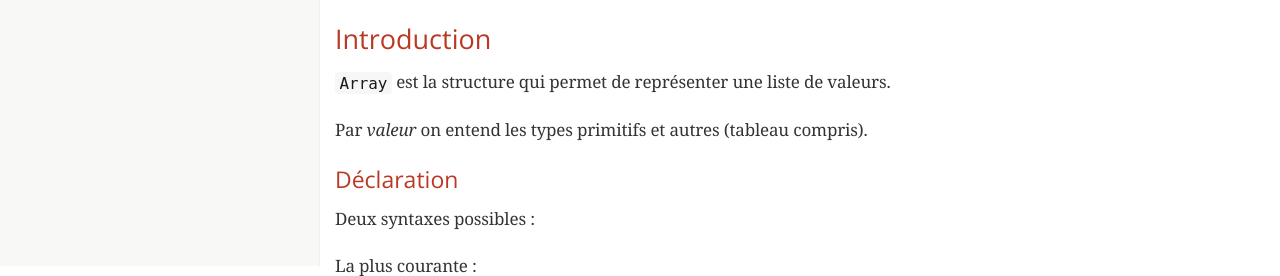
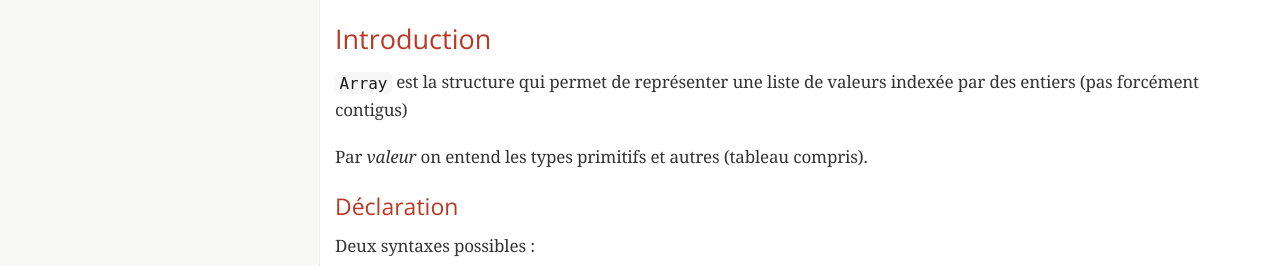
Before and after one commit to ocapuozzo/js-array-intro, a plain HTML site: page docs/index.html in a window 1280 px wide. Shown: the part 534-810 px from the top of the page. Drawn offline with nearby package versions, Linux system fonts and the light colour scheme; a web font is replaced by a local one.

Commit message:
spec array number index

```diff
--- a/docs/index.html
+++ b/docs/index.html
@@ -59,7 +59,7 @@
 <div class="sect2">
 <h3 id="introduction"><a class="anchor" href="#introduction"></a>Introduction</h3>
 <div class="paragraph">
-<p><code>Array</code> est la structure qui permet de représenter une liste de valeurs.</p>
+<p><code>Array</code> est la structure qui permet de représenter une liste de valeurs indexée par des entiers (pas forcément contigus)</p>
 </div>
 <div class="paragraph">
 <p>Par <em>valeur</em> on entend les types primitifs et autres (tableau  compris).</p>
```
Also changed, not shown: 2 other files.
